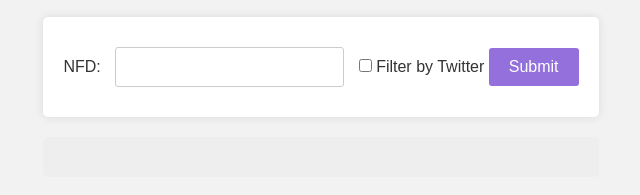
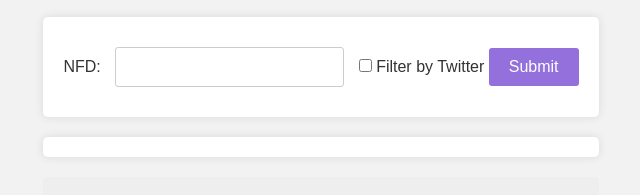
Before and after one commit to cswenor/nfd-seg-picker, a website built with Parcel: page index.html in a window 1280 px wide. Shown: the part 157-352 px from the top of the page, without its empty margins (319-959 px from the left). Built offline with nearby package versions, Linux system fonts and the light colour scheme.

Commit message:
Added a Segment Count so we know how many we are picking from

```diff
--- a/css/main.css
+++ b/css/main.css
@@ -158,6 +158,18 @@ body {
   font-weight: bold;
 }
 
+#totalSegments {
+  margin-top: 20px;
+  padding: 10px;
+  border-radius: 5px;
+  background-color: #fff;
+  box-shadow: 0 0 10px rgba(0,0,0,0.1);
+  color: #333;
+  text-align: center;
+  font-size: 1.2em;
+  animation: formAppear 0.5s ease-out;
+}
+
 
 
 @keyframes formAppear {
--- a/index.html
+++ b/index.html
@@ -39,6 +39,8 @@
         <!-- API Response will be shown here -->
       </div>
 
+      <div id="totalSegments"></div>
+
       <button id="pickWinnerBtn" class="winner-btn" style="display:none;">Pick a Winner</button>
       <div id="winnerOutput" class="winner-output"></div>
     </section>
--- a/js/main.js
+++ b/js/main.js
@@ -66,7 +66,7 @@ document.addEventListener("DOMContentLoaded", function() {
             let badgeData = await response.json();
             if (badgeData.twitter) {
               const twitterName = badgeData.twitter[0].twitterName || '';
-              if (twitterName.toLowerCase() === name.toLowerCase()) {
+              if (twitterName.toLowerCase().includes(name.toLowerCase())) {
                 item.twitterName = twitterName;  // Add twitterName to the item
                 filteredItems.push(item);
               }
@@ -91,6 +91,7 @@ document.addEventListener("DOMContentLoaded", function() {
       }
       outputList += '</ul>';
       document.getElementById('output').innerHTML = outputList;
+      document.getElementById('totalSegments').textContent = `Total Segments: ${filteredItems.length}`;
       pickWinnerBtn.style.display = 'block';
 
     } catch (error) {
```
